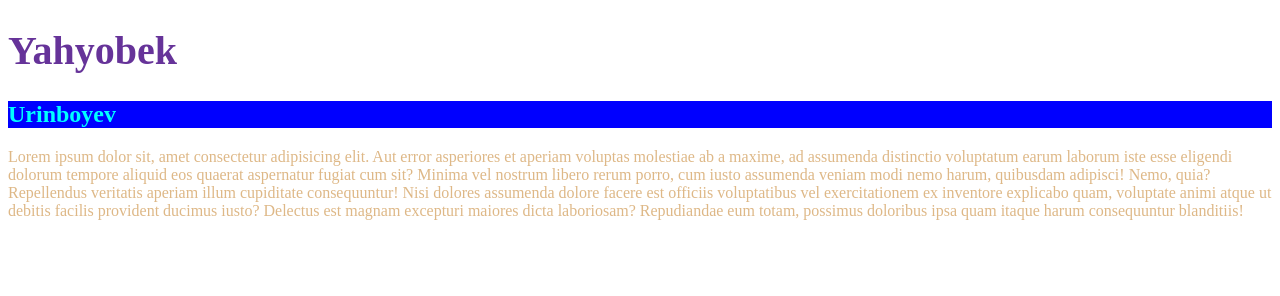
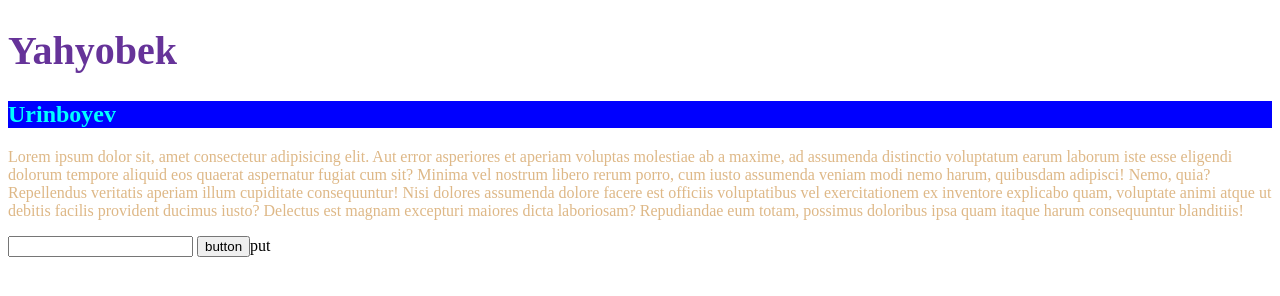
Before and after one commit to Yahyobek1505/Fn_14_3-dars_vazifa, a plain HTML site: page index.html in a window 1280 px wide. Drawn offline with Linux system fonts and the light colour scheme.

Commit message:
added input in html file.

```diff
--- a/index.html
+++ b/index.html
@@ -10,5 +10,7 @@
   <h1>Yahyobek</h1>
   <h2>Urinboyev</h2>
   <p>Lorem ipsum dolor sit, amet consectetur adipisicing elit. Aut error asperiores et aperiam voluptas molestiae ab a maxime, ad assumenda distinctio voluptatum earum laborum iste esse eligendi dolorum tempore aliquid eos quaerat aspernatur fugiat cum sit? Minima vel nostrum libero rerum porro, cum iusto assumenda veniam modi nemo harum, quibusdam adipisci! Nemo, quia? Repellendus veritatis aperiam illum cupiditate consequuntur! Nisi dolores assumenda dolore facere est officiis voluptatibus vel exercitationem ex inventore explicabo quam, voluptate animi atque ut debitis facilis provident ducimus iusto? Delectus est magnam excepturi maiores dicta laboriosam? Repudiandae eum totam, possimus doloribus ipsa quam itaque harum consequuntur blanditiis!</p>
+  <input type="text">
+  <input type="button" value="button">put
 </body>
 </html>
```
